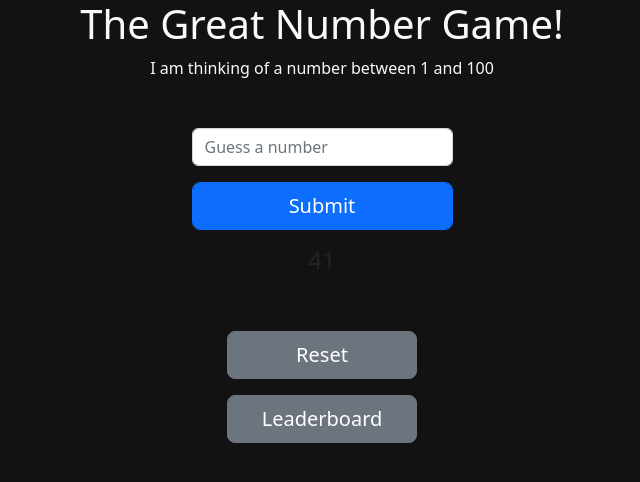
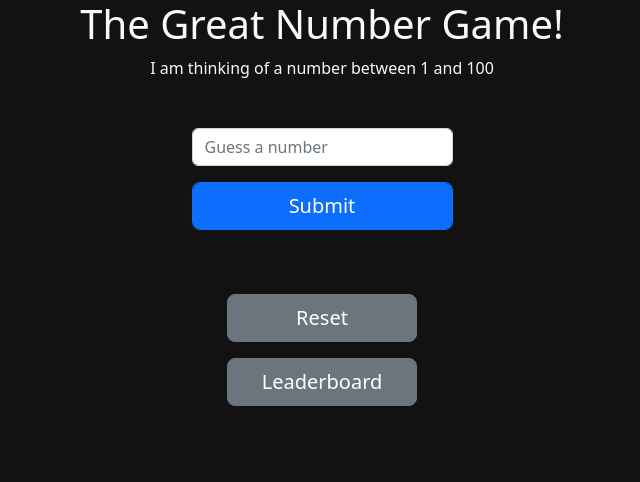
Before and after one commit to joshthecomposer/great_number_game, a Flask app: page / in a window 1280 px wide. Shown: the top 482 px of the page, without its empty margins (318-958 px from the left). Run offline with Flask 2, Linux system fonts and the light colour scheme.

Commit message:
hid the answer

```diff
--- a/templates/index.html
+++ b/templates/index.html
@@ -40,7 +40,7 @@
                 </div>
             </div>
         </form>
-        <h4 class="text-center">{{session['secret_number']}}</h4>
+        <!-- <h4 class="text-center">{{session['secret_number']}}</h4> -->
         <div class="row justify-content-center mb-3">
                 <a href="/reset" class="btn btn-secondary btn-lg btn-block col-2 mt-5">Reset</a>
         </div>
```
